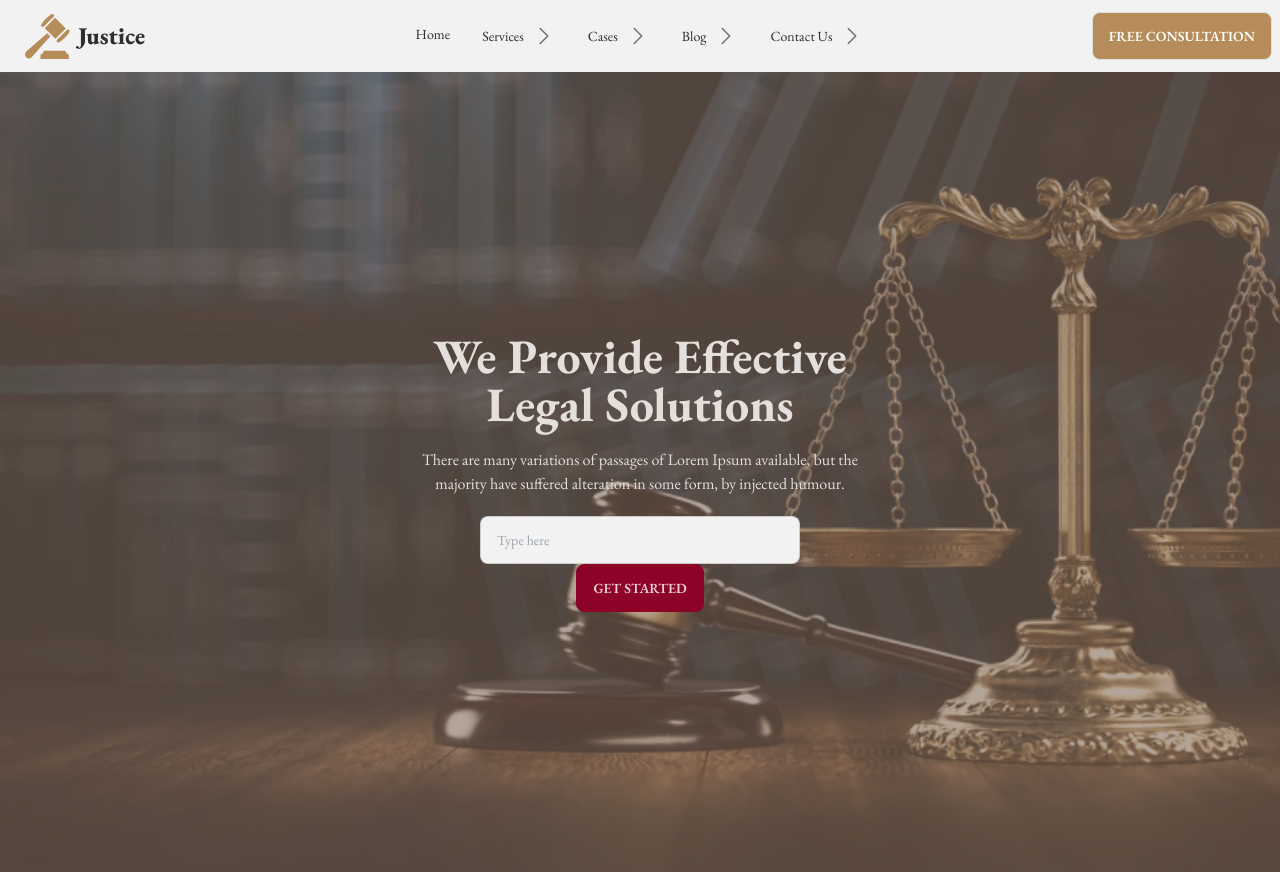
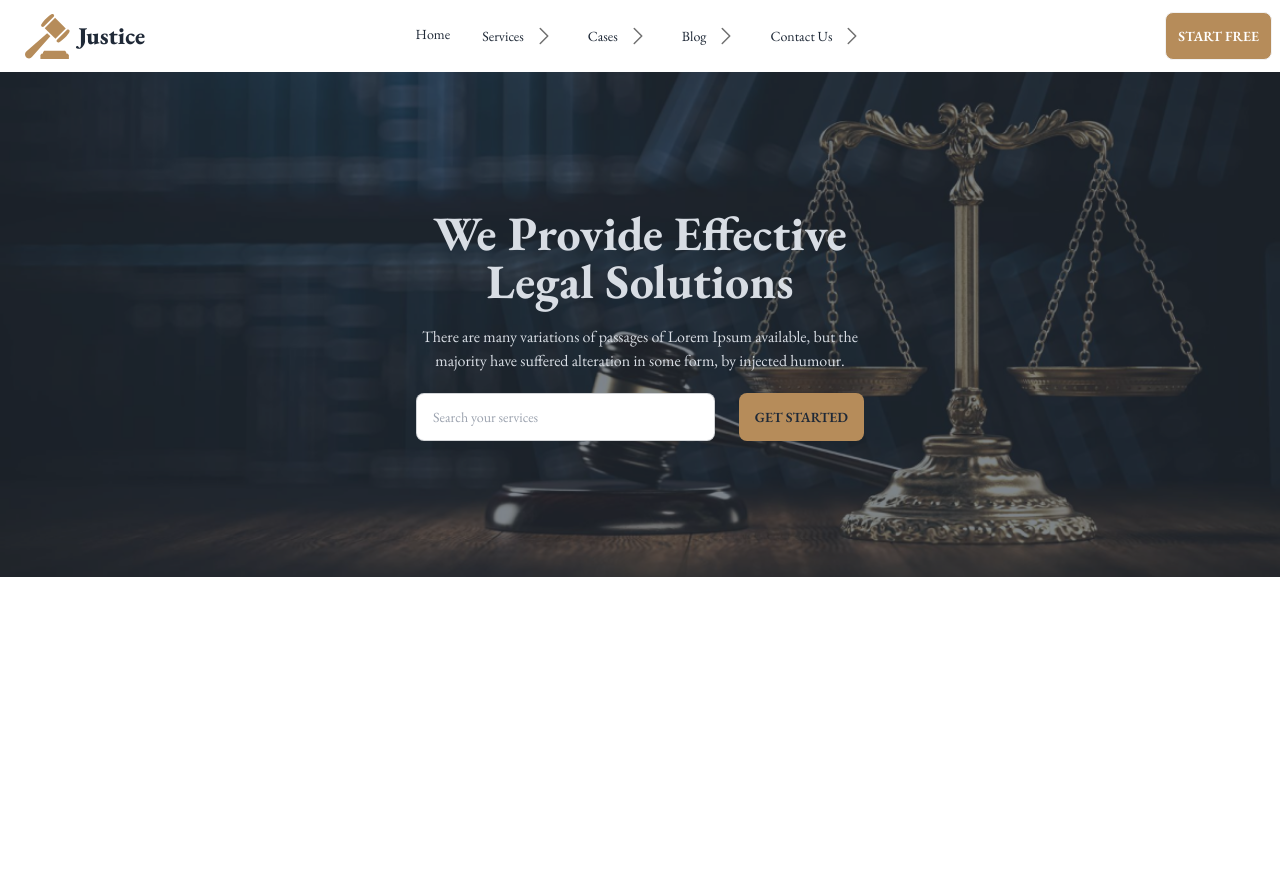
Before and after one commit to Gazi2050/legal-solution, a plain HTML site: page index.html in a window 1280 px wide. After the commit the page ends 800 px from the top, so only its background shows below. Drawn offline with nearby package versions, Linux system fonts and the light colour scheme.

Commit message:
header-added

```diff
--- a/index.html
+++ b/index.html
@@ -1,5 +1,5 @@
 <!DOCTYPE html>
-<html lang="en" data-theme="autumn">
+<html lang="en">
 
 <head>
     <meta charset="UTF-8">
@@ -113,21 +113,24 @@
             </ul>
         </div>
         <div class="navbar-end">
-            <a class="btn bg-btn-justice font-semibold text-white">Free Consultation</a>
+            <a class="btn bg-btn-justice font-semibold text-white p-3">start free</a>
         </div>
     </div>
     <!-- navbar-end -->
 
     <!-- header-start -->
-    <div class="hero min-h-screen" style="background-image: url(images/banner.png);">
+    <div class="hero min-h-[505px]" style="background-image: url(images/banner.png);">
         <div class="hero-overlay bg-opacity-60"></div>
         <div class="hero-content text-center text-neutral-content">
             <div class="max-w-md">
                 <h1 class="mb-5 text-5xl font-bold">We Provide Effective Legal Solutions</h1>
                 <p class="mb-5">There are many variations of passages of Lorem Ipsum available, but the majority have
                     suffered alteration in some form, by injected humour.</p>
-                <input type="text" placeholder="Type here" class="input input-bordered input-md w-full max-w-xs" />
-                <button class="btn btn-primary">Get Started</button>
+                <div class="flex justify-center items-center gap-6">
+                    <input type="text" placeholder="Search your services"
+                        class="input input-bordered input-md w-full max-w-xs" />
+                    <button class="btn bg-btn-justice border-0">Get Started</button>
+                </div>
             </div>
         </div>
     </div>
```
